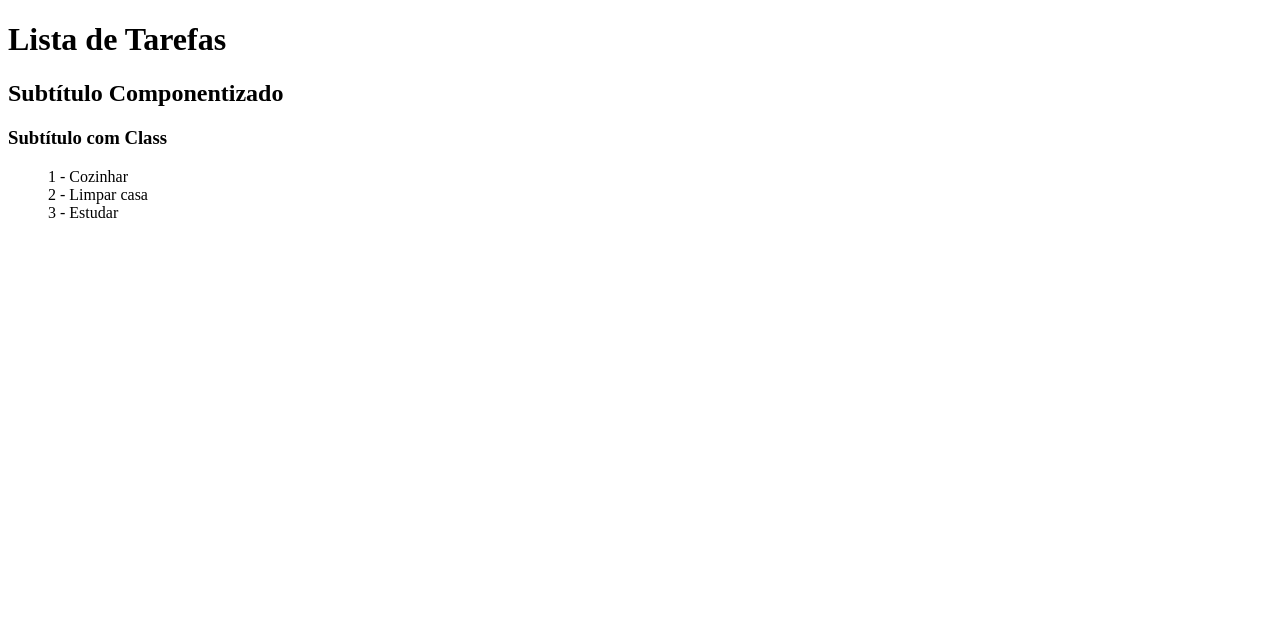
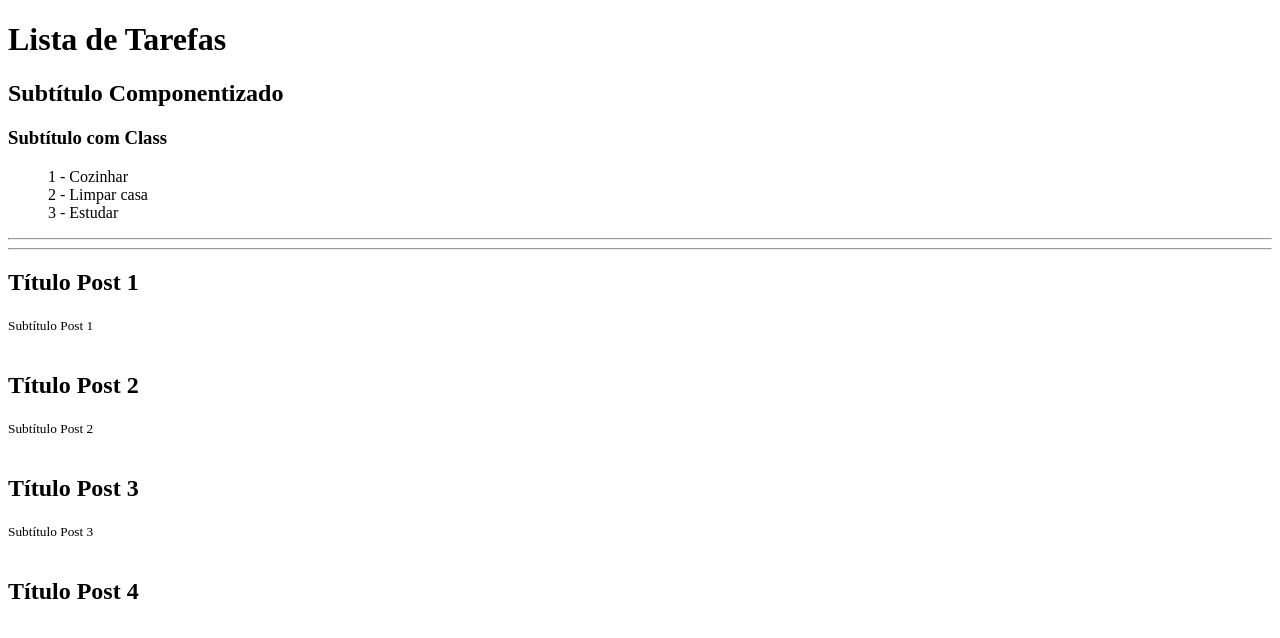
Before and after one commit to rafaeltura/reactJS, a React app in the folder react-fundamentos/: page / in a window 1280 px wide. Shown: the top 638 px of the page. Built offline with nearby package versions, Linux system fonts and the light colour scheme.

Commit message:
Trabalhando com PROPS, enviando as para os filhos

```diff
--- a/react-fundamentos/src/App.js
+++ b/react-fundamentos/src/App.js
@@ -4,10 +4,11 @@ import H1 from './Components/titles/H1';
 import H2 from './Components/subtitles/H2';
 import H3 from './Components/subtitles/H3';
 import Ul from './Components/listas/Ul'
+import Post from './Components/pages/Post';
 
 const titulo = {
     descricao: 'Lista de Tarefas',
-}
+};
 
 const listTarefas = [
     {
@@ -22,8 +23,35 @@ const listTarefas = [
         id: 3,
         descricao: 'Estudar'
     }
-]
+];
 
+const listPosts = [
+    {
+        id: 1,
+        titulo: "Título Post 1",
+        subtitulo: "Subtítulo Post 1"
+    },
+    {
+        id: 2,
+        titulo: "Título Post 2",
+        subtitulo: "Subtítulo Post 2"
+    },
+    {
+        id: 3,
+        titulo: "Título Post 3",
+        subtitulo: "Subtítulo Post 3"
+    },
+    {
+        id: 4,
+        titulo: "Título Post 4",
+        subtitulo: ""
+    },
+];
+/**
+ *
+ * PROPS => basicamente servem para passar valores de um componente pai para um componente filho
+ *      => São apenas leitura no componente filho, ou seja, se um componente filho tentar sobrescrever alguma props passada do pai ocasionará um erro
+ */
 function App() {
     return (
         <>
@@ -31,6 +59,14 @@ function App() {
             <H2/>
             <H3/>
             <Ul options={ listTarefas } style={ { listStyle: 'none' } } />
+            <hr />
+            <hr />
+            {
+                listPosts.map( ( post ) => <Post key={ post.id }
+                                                post={ post }
+                                            />
+                )
+            }
         </>
     );
 }
--- /dev/null
+++ b/react-fundamentos/src/Components/pages/Post.js
@@ -0,0 +1,17 @@
+import React from "react";
+import H2 from "../subtitles/H2";
+
+export default function Post (props) {
+
+    const { titulo, subtitulo } = props.post;
+
+    return (
+        <>
+            <article>
+                <H2 titulo={ titulo }/>
+                <small> { subtitulo } </small>
+            </article>
+            <br />
+        </>
+    )
+}
--- a/react-fundamentos/src/Components/subtitles/H2.js
+++ b/react-fundamentos/src/Components/subtitles/H2.js
@@ -1,7 +1,8 @@
 import React from 'react';
 
-function H2 () {
-    return <h2>Subtítulo Componentizado</h2>;
+function H2 (props) {
+
+    return <h2>{ props.titulo || "Subtítulo Componentizado" }</h2>;
 }
 
 export default H2;
--- a/react-fundamentos/src/index.js
+++ b/react-fundamentos/src/index.js
@@ -1,7 +1,7 @@
 import React from 'react';
 import ReactDOM from 'react-dom';
 
-import App from './App.js';
+import App from './App';
 
 // ReactDOM.render(
 //     //primeiro elemento ou é uma tag html ou um componente react, ou seja, inicia-se a utilização de JSX
@@ -13,7 +13,9 @@ import App from './App.js';
 /**
  * Criando um elemento via react, utilizando o conceito Funcional Component
  */
-
+/**
+ * Render => Renderizar, basicamente, pegar o código e converter em algo que o usuário irá visualizar
+ */
 ReactDOM.render(
     <App/>,
     document.querySelector('#root')
```
